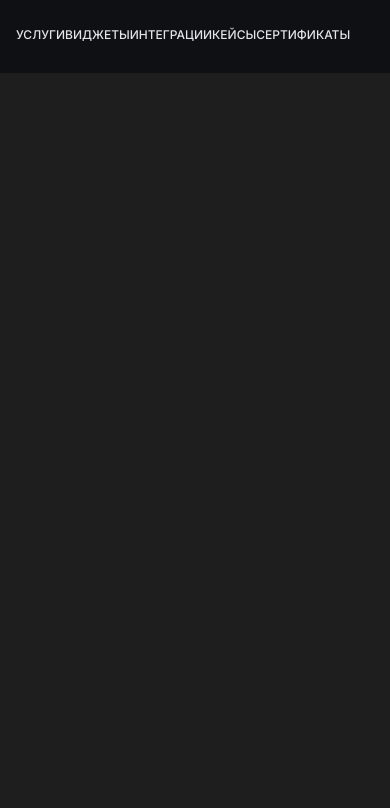
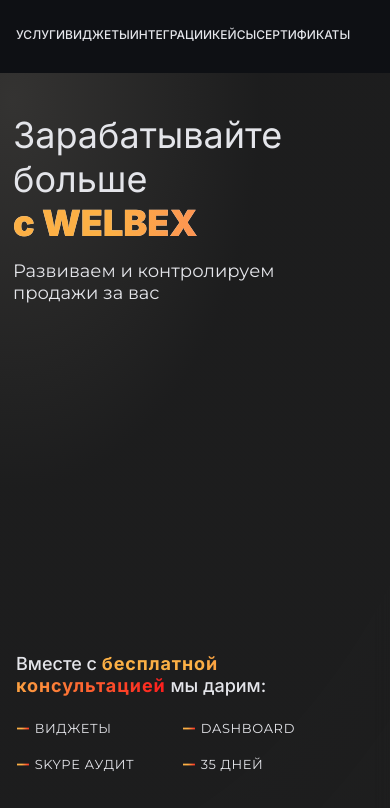
Before and after one commit to syrovezhko/amoCRM_welbex, a React (Create React App) app: page / in a window 390 px wide. Shown: the top 808 px of the page. Built offline with nearby package versions, Linux system fonts and the light colour scheme.

Commit message:
feat: `main`

```diff
--- a/src/App.js
+++ b/src/App.js
@@ -1,10 +1,12 @@
 import Header from "./components/header/Header";
+import Main from "./components/main/Main";
 
 function App() {
   return (
     <div className="App">
       <div className="container">
         <Header />
+        <Main />
       </div>
     </div>
   );
--- /dev/null
+++ b/src/assets/scss/_main.scss
@@ -0,0 +1,262 @@
+.main {
+  margin-top: 9rem;
+  display: flex;
+  flex-direction: row;
+  justify-content: space-between;
+  max-width: 114rem;
+  width: 100%;
+
+  &-first {
+    max-width: 36.2rem;
+    margin-left: -3px;
+
+
+    &__text {
+
+      &_logo {
+
+        font-family: 'Inter';
+        font-style: normal;
+        font-weight: 900;
+        font-size: 4.8rem;
+        line-height: 5.8rem;
+        background: linear-gradient(
+                      92deg,
+                      #FCB045 27.14%,
+                      #FF3F78 121.36%
+                    ),
+                    #E4E5EA;
+        -webkit-background-clip: text;
+        -webkit-text-fill-color: transparent;
+        background-clip: text;
+      }
+    }
+  }
+
+  &-second {
+    width: 30rem;
+    display: flex;
+    flex-direction: column;
+    align-items: flex-end;
+
+    &__title {
+      margin-bottom: 4rem;
+    }
+
+    &__cards {
+      display: flex;
+      flex-wrap: wrap;
+      justify-content: space-between;
+      margin-bottom: 3rem;
+      margin-left: 1px;
+      margin-right: -2px;
+    }
+  }
+}
+
+.text {
+  font-family: 'Montserrat';
+  font-style: normal;
+  font-weight: 400;
+  font-size: 1.8rem;
+  line-height: 2.2rem;
+  color: #E4E5EA;
+  width: 27.5rem;
+  margin-top: 3rem;
+
+  &_big {
+    width: 100%;
+    font-family: 'Inter';
+    font-style: normal;
+    font-weight: 400;
+    font-size: 48px;
+    line-height: 58px;
+    color: #E4E5EA;
+  }
+
+  &__left {
+
+    &_big {
+      font-family: 'Inter';
+      font-style: normal;
+      font-weight: 500;
+      font-size: 18px;
+      line-height: 22px;
+      text-align: right;
+      color: #E4E5EA;
+      margin-top: 1.6rem;
+    }
+  }
+  &-color {
+    font-family: 'Inter';
+    font-style: normal;
+    font-weight: 700;
+    font-size: 18px;
+    line-height: 22px;
+    text-align: right;
+    letter-spacing: 0.05em;
+    text-transform: uppercase;
+    background: linear-gradient(90deg, #FCB045 36.99%, #FD1D1D 100%);
+    -webkit-background-clip: text;
+    -webkit-text-fill-color: transparent;
+    background-clip: text;
+    text-fill-color: transparent;
+
+  }
+}
+
+.card {
+  color:#E4E5EA;
+  display: flex;
+  flex-direction: column;
+  width: 13.5rem;
+  margin-bottom: 3rem;
+
+  &__title {
+    width: 100%;
+
+    font-family: 'Inter';
+    font-style: normal;
+    font-weight: 500;
+    font-size: 18px;
+    line-height: 22px;
+    /* identical to box height */
+
+    text-align: right;
+    letter-spacing: 0.05em;
+    text-transform: uppercase;
+
+    /* light text */
+
+    color: #E4E5EA;
+    margin-bottom: 0.6rem;
+  }
+
+  &__text {
+    font-family: 'Montserrat';
+    font-style: normal;
+    font-weight: 400;
+    font-size: 16px;
+    line-height: 20px;
+    text-align: right;
+
+    color: #E4E5EA;
+  }
+
+}
+
+.button {
+  font-family: 'Inter';
+  font-style: normal;
+  font-weight: 500;
+  font-size: 16px;
+  line-height: 19px;
+  text-align: center;
+
+  /* light text */
+
+  color: #E4E5EA;
+  background: #4077F3;
+  padding: 2.1rem 3.5rem;
+}
+
+.line {
+  display: none;
+}
+
+@media screen and (max-width: 1050px) {
+  .main {
+    z-index: 2;
+    padding-left: 1.6rem;
+    flex-direction: column;
+    align-items: start;
+    padding-top: 4rem;
+    margin-top: 0;
+    background: radial-gradient(238.53% 189.02% at 3.2% 3.49%, rgba(255, 246, 233, 0.1) 0%, rgba(26, 29, 35, 0.1) 26.62%, rgba(26, 29, 35, 0.1) 52.1%, rgba(26, 29, 35, 0.01) 70.17%, rgba(26, 29, 35, 0) 100%) /* warning: gradient uses a rotation that is not supported by CSS and may not behave as expected */;
+    backdrop-filter: blur(7.5px);
+    height: 100%;
+
+    &-first {
+
+      &__text {
+        margin: 1.5rem 0 4.5rem;
+
+        &_logo {
+          font-size: 3.6rem;
+          line-height: 4.4rem;
+          text-fill-color: transparent;
+          margin: 0;
+        }
+      }
+    }
+
+    &-second {
+
+      &__cards {
+        margin-bottom: 5.5rem;
+      }
+    }
+
+  }
+  .text {
+
+    &_big {
+      font-size: 3.6rem;
+      line-height: 4.4rem;
+      margin: 0;
+    }
+
+    &__left {
+
+      &_big {
+        text-align: left;
+        margin: 0 0 2rem;
+      }
+    }
+
+    &-color {
+      text-transform: none;
+    }
+  }
+  .card {
+    // height: 4.8rem;
+    margin: 0 0 1.4rem;
+
+    &__title {
+      display: flex;
+      margin: 0;
+      align-items: center;
+      font-family: 'Montserrat';
+      font-style: normal;
+      font-weight: 400;
+      font-size: 1.3rem;
+      line-height: 1.6rem;
+      text-align: left;
+    }
+
+    &__text {
+      display: none;
+    }
+  }
+
+  .line {
+    display: flex;
+    margin-right: 0.5rem;
+    font-family: 'Inter';
+    font-style: normal;
+    font-weight: 900;
+    font-size: 1.2rem;
+    line-height: 2.2rem;
+
+    /* gradient */
+
+    background: linear-gradient(90deg, #FCB045 36.99%, #FD1D1D 100%);
+    -webkit-background-clip: text;
+    -webkit-text-fill-color: transparent;
+    background-clip: text;
+    text-fill-color: transparent;
+  }
+  .button {
+    display: none;
+  }
+}
--- a/src/assets/scss/_reset.scss
+++ b/src/assets/scss/_reset.scss
@@ -101,7 +101,7 @@
 }
 
 p {
-	display: flex;
+	// display: flex;
 	margin-block-start: 0px;
 	margin-block-end: 0px;
 	margin-inline-start: 0px;
--- a/src/assets/scss/style.scss
+++ b/src/assets/scss/style.scss
@@ -2,6 +2,7 @@
 
 @import "./reset";
 @import "./header";
+@import "./main";
 @import "./UI";
 
 
--- /dev/null
+++ b/src/components/UI/Button.jsx
@@ -0,0 +1,11 @@
+import React from 'react';
+
+const Button = () => {
+  return (
+    <button className='button'>
+      Получить консультацию
+    </button>
+  );
+};
+
+export default Button;
--- /dev/null
+++ b/src/components/main/Main.jsx
@@ -0,0 +1,14 @@
+import React from 'react';
+import MainFirst from './MainFirst';
+import MainSecond from './MainSecond';
+
+const Main = () => {
+  return (
+    <main className='main'>
+      <MainFirst />
+      <MainSecond />
+    </main>
+  );
+};
+
+export default Main;
--- /dev/null
+++ b/src/components/main/MainCard.jsx
@@ -0,0 +1,16 @@
+import React from 'react';
+
+const MainCard = ({title, text}) => {
+  return (
+    <div className='card'>
+      <h3 className="card__title">
+        <span className='line'>— </span>{title}
+      </h3>
+      <p className="card__text">
+        {text}
+      </p>
+    </div>
+  );
+};
+
+export default MainCard;
--- /dev/null
+++ b/src/components/main/MainFirst.jsx
@@ -0,0 +1,13 @@
+import React from 'react';
+
+const MainFirst = () => {
+  return (
+    <div className='main-first'>
+      <p className="main-first__text text_big">Зарабатывайте больше</p>
+      <p className="main-first__text_logo">с WELBEX</p>
+      <p className="main-first__text text">Развиваем и контролируем продажи за вас</p>
+    </div>
+  );
+};
+
+export default MainFirst;
--- /dev/null
+++ b/src/components/main/MainSecond.jsx
@@ -0,0 +1,32 @@
+import React from 'react';
+import MainCard from './MainCard';
+import Button from '../UI/Button';
+
+const MainSecond = () => {
+
+  const cards = [
+    {id:1, title: 'Виджеты', text: '30 готовых решений'},
+    {id:2, title: 'Dashboard', text: 'с показателями вашего бизнеса'},
+    {id:3, title: 'Skype Аудит', text: 'отдела продаж и CRM системы'},
+    {id:4, title: '35 дней', text: 'использования CRM'},
+  ]
+
+  return (
+    <div className='main-second'>
+      <p className="main-second__title text__left_big">
+      Вместе с <span className='text-color'>бесплатной консультацией</span> мы дарим:
+      </p>
+      <div className="main-second__cards">
+        {cards.map((card) =>
+          <MainCard
+            title={card.title}
+            text={card.text}
+            key={card.id}/>
+          )}
+        </div>
+        <Button />
+    </div>
+  );
+};
+
+export default MainSecond;
```
